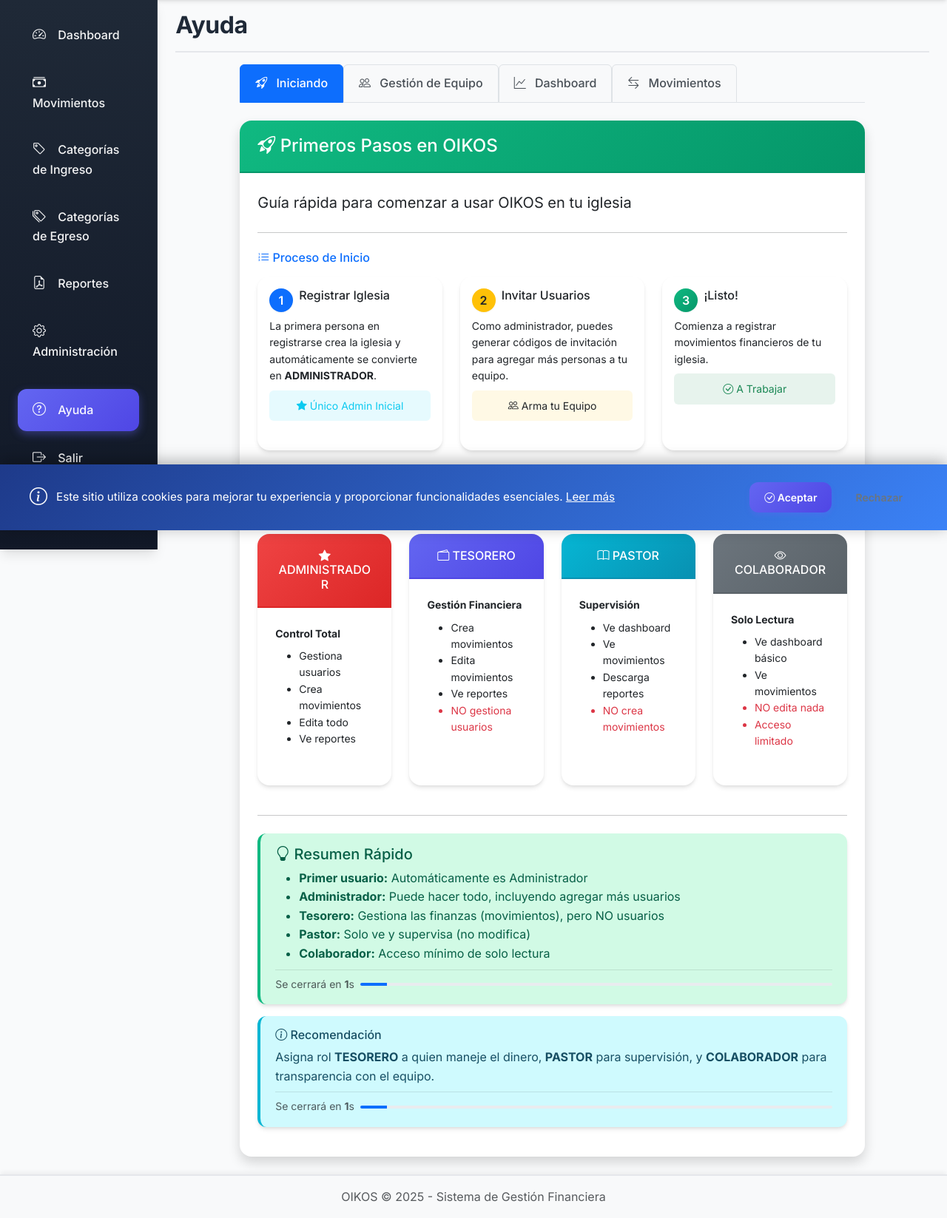
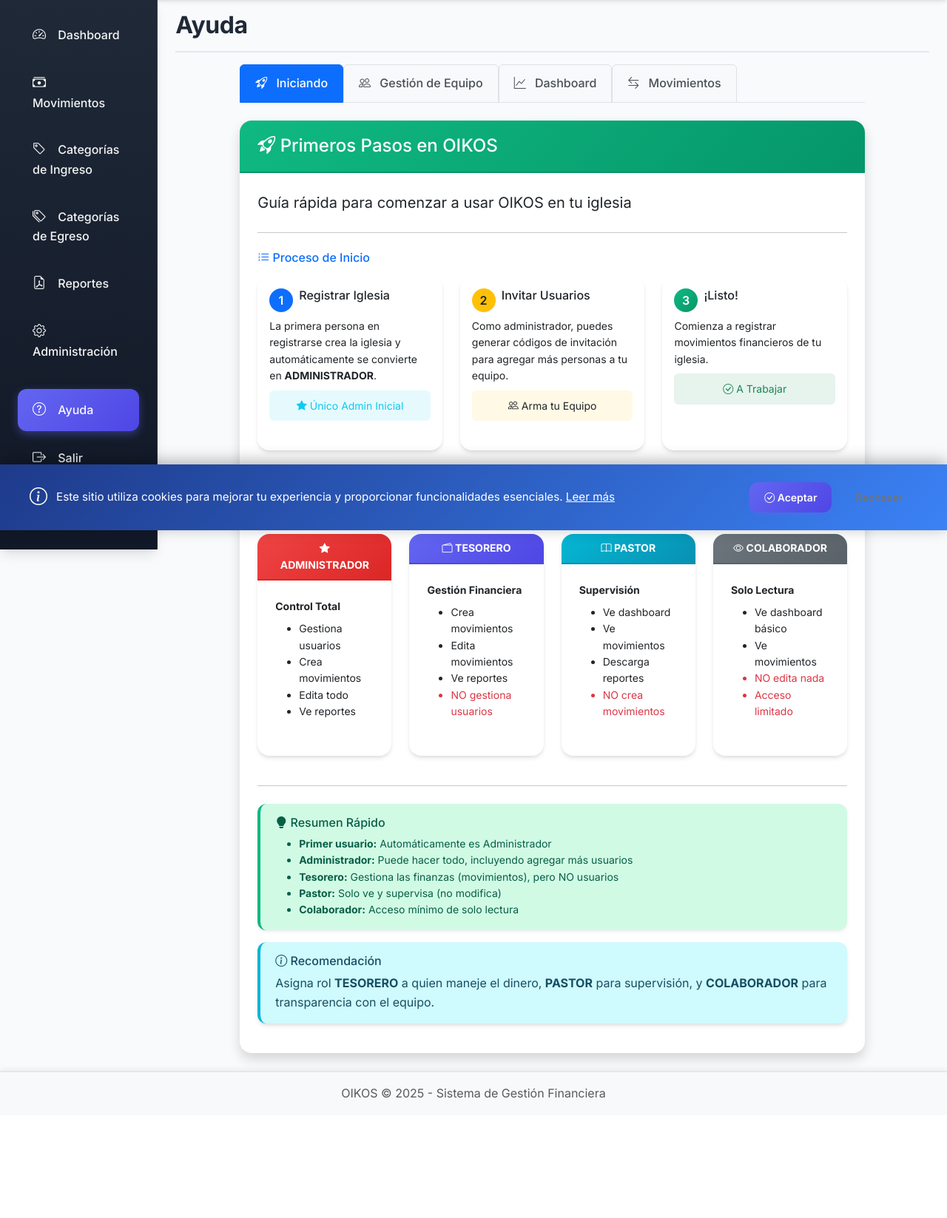
Before and after one commit to hernandezbg/oikos, a Django app: page /ayuda/ in a window 1280 px wide. Shown: the part 83-1730 px from the top of the page at 74% size. After the commit the page ends 1568 px from the top, so only its background shows below. Run offline with Django 5.2, Linux system fonts and the light colour scheme; the visitor is signed in with stand-in values (Sample User, id 1).

Commit message:
Ajustar diseño final del tab Iniciando y hacer alerts permanentes
- Reducir tamaño de letra en headers de tarjetas de roles (h6 → small)
- Hacer más prominente el alert de resumen rápido con shadow-sm
- Reducir tamaño de título de alerts (h5 → h6) para mejor proporción
- Agregar clase alert-permanent a alerts para que no se cierren automáticamente

🤖 Generated with [Claude Code](https://claude.com/claude-code)

Co-Authored-By: Claude <noreply@anthropic.com>

```diff
--- a/core/templates/core/ayuda.html
+++ b/core/templates/core/ayuda.html
@@ -142,8 +142,8 @@
                             <!-- ADMINISTRADOR -->
                             <div class="col-md-3 mb-3">
                                 <div class="card border-danger h-100">
-                                    <div class="card-header bg-danger text-white text-center">
-                                        <h6 class="mb-0"><i class="bi bi-star-fill"></i> ADMINISTRADOR</h6>
+                                    <div class="card-header bg-danger text-white text-center py-2">
+                                        <small class="mb-0 d-block"><i class="bi bi-star-fill"></i> <strong>ADMINISTRADOR</strong></small>
                                     </div>
                                     <div class="card-body">
                                         <p class="small mb-2"><strong>Control Total</strong></p>
@@ -160,8 +160,8 @@
                             <!-- TESORERO -->
                             <div class="col-md-3 mb-3">
                                 <div class="card border-primary h-100">
-                                    <div class="card-header bg-primary text-white text-center">
-                                        <h6 class="mb-0"><i class="bi bi-wallet2"></i> TESORERO</h6>
+                                    <div class="card-header bg-primary text-white text-center py-2">
+                                        <small class="mb-0 d-block"><i class="bi bi-wallet2"></i> <strong>TESORERO</strong></small>
                                     </div>
                                     <div class="card-body">
                                         <p class="small mb-2"><strong>Gestión Financiera</strong></p>
@@ -178,8 +178,8 @@
                             <!-- PASTOR -->
                             <div class="col-md-3 mb-3">
                                 <div class="card border-info h-100">
-                                    <div class="card-header bg-info text-white text-center">
-                                        <h6 class="mb-0"><i class="bi bi-book"></i> PASTOR</h6>
+                                    <div class="card-header bg-info text-white text-center py-2">
+                                        <small class="mb-0 d-block"><i class="bi bi-book"></i> <strong>PASTOR</strong></small>
                                     </div>
                                     <div class="card-body">
                                         <p class="small mb-2"><strong>Supervisión</strong></p>
@@ -196,8 +196,8 @@
                             <!-- COLABORADOR -->
                             <div class="col-md-3 mb-3">
                                 <div class="card border-secondary h-100">
-                                    <div class="card-header bg-secondary text-white text-center">
-                                        <h6 class="mb-0"><i class="bi bi-eye"></i> COLABORADOR</h6>
+                                    <div class="card-header bg-secondary text-white text-center py-2">
+                                        <small class="mb-0 d-block"><i class="bi bi-eye"></i> <strong>COLABORADOR</strong></small>
                                     </div>
                                     <div class="card-body">
                                         <p class="small mb-2"><strong>Solo Lectura</strong></p>
@@ -215,9 +215,9 @@
                         <hr class="my-4">
 
                         <!-- Resumen Rápido -->
-                        <div class="alert alert-success">
-                            <h5><i class="bi bi-lightbulb"></i> Resumen Rápido</h5>
-                            <ul class="mb-0">
+                        <div class="alert alert-success alert-permanent shadow-sm">
+                            <h6 class="mb-2"><i class="bi bi-lightbulb-fill"></i> Resumen Rápido</h6>
+                            <ul class="mb-0 small">
                                 <li><strong>Primer usuario:</strong> Automáticamente es Administrador</li>
                                 <li><strong>Administrador:</strong> Puede hacer todo, incluyendo agregar más usuarios</li>
                                 <li><strong>Tesorero:</strong> Gestiona las finanzas (movimientos), pero NO usuarios</li>
@@ -226,7 +226,7 @@
                             </ul>
                         </div>
 
-                        <div class="alert alert-info mt-3">
+                        <div class="alert alert-info alert-permanent mt-3">
                             <h6><i class="bi bi-info-circle"></i> Recomendación</h6>
                             <p class="mb-0">
                                 Asigna rol <strong>TESORERO</strong> a quien maneje el dinero, <strong>PASTOR</strong> para supervisión, y <strong>COLABORADOR</strong> para transparencia con el equipo.
```
